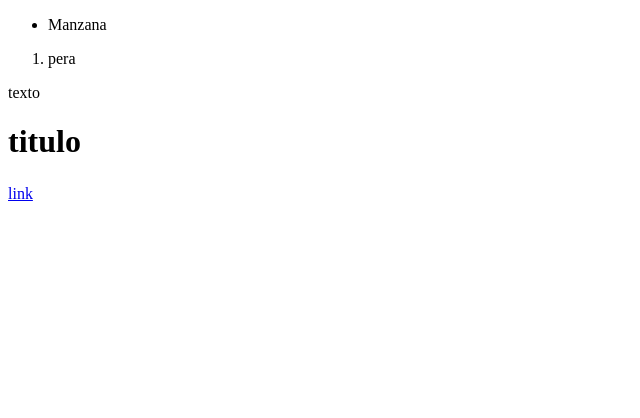
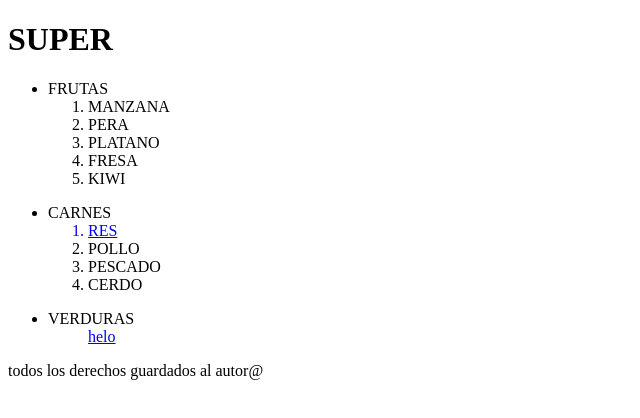
Before and after one commit to kira0722/HTML-CSS_CURSO, a plain HTML site: page CLASE 1/index.html in a window 1280 px wide. Shown: the whole page, without its empty margins (0-640 px from the left). Drawn offline with Linux system fonts and the light colour scheme.

Commit message:
agregando lista de comidas

```diff
--- a/CLASE 1/index.html
+++ b/CLASE 1/index.html
@@ -22,24 +22,39 @@
 
             </article>
         </section>
+        <h1>SUPER</h1>
         <ul>
-            <li>Manzana</li>
+            <li>FRUTAS</li>
+            <ol>
+                <li><a href="#"></a>MANZANA</li>
+                <li>PERA</li>
+                <li>PLATANO</li>
+                <li>FRESA</li>
+                <li>KIWI</li>
+            </ol>
         </ul>
-        <ol>
-            <li>pera</li>
-        </ol>
+        <ul>
+            <li>CARNES</li>
+            <ol>
+                <a href="https://www.google.com/search?q=RES" target="_blank">
+                    <li>RES</li>
+                </a>
+                <li>POLLO</li>
+                <li>PESCADO</li>
+                <li>CERDO</li>
+            </ol>
+        </ul>
+        <ul>
+            <li>VERDURAS</li>
+            <ol>
+                <a href="https://google.com" target="_blank">helo</a>
+            </ol>
+        </ul>
+
     </main>
     <footer>
-
+        <p>todos los derechos guardados al autor@</p>
     </footer>
-    <p>texto</p>
-    <h1>titulo</h1>
-    <h2></h2>
-    <h3></h3>
-    <h4></h4>
-    <h5></h5>
-    <h6></h6>
-    <a href="#">link</a>
 </body>
 
 </html>
```
